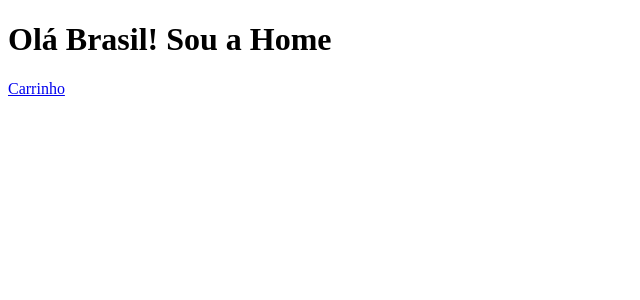
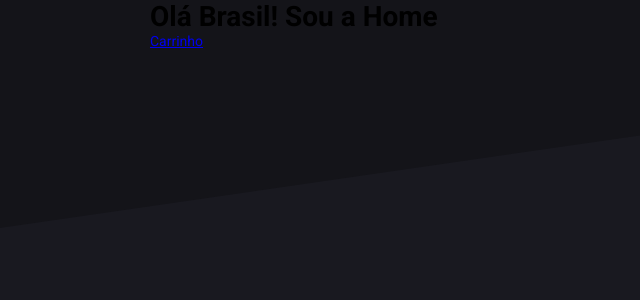
Before and after one commit to vanderL/react-flux-architecture, a React (Create React App) app: page / in a window 1280 px wide. Shown: the top 300 px of the page, without its empty margins (0-640 px from the left). Built offline with nearby package versions, Linux system fonts and the light colour scheme.

Commit message:
add StyledComponent: Global Style

```diff
--- a/package.json
+++ b/package.json
@@ -10,6 +10,7 @@
     "react-dom": "^17.0.2",
     "react-router-dom": "^5.2.0",
     "react-scripts": "4.0.3",
+    "styled-components": "^5.2.3",
     "web-vitals": "^1.0.1"
   },
   "scripts": {
--- a/src/App.js
+++ b/src/App.js
@@ -1,6 +1,7 @@
 import React from 'react';
-import { BrowserRouter } from 'react-router-dom'
+import { BrowserRouter } from 'react-router-dom';
 
+import GlobalStyles from './styles/global';
 import Routes from './routes'
 
 function App() {
@@ -8,6 +9,7 @@
     <BrowserRouter>
     {/** Header */}
       <Routes />
+      <GlobalStyles />
     </BrowserRouter>
   );
 }
--- /dev/null
+++ b/src/styles/global.js
@@ -0,0 +1,33 @@
+import { createGlobalStyle } from 'styled-components';
+
+import background from '../assets/img/background.svg';
+
+export default createGlobalStyle`
+    @import url('https://fonts.googleapis.com/css2?family=Roboto:wght@400;700&display=swap');
+
+    * {
+        margin: 0;
+        padding: 0;
+        outline: 0;
+        box-sizing: border-box;
+    }
+
+    body {
+        background: #191920 url(${background}) no-repeat center center;
+        -webkit-font-smoothing: antialiased;
+    }
+
+    body, input, button {
+        font: 14px Roboto, sans-serif;
+    }
+
+    #root {
+        max-width: 1020px;
+        margin: 0 auto;
+        padding: 0 20px 50px;
+    }
+
+    button {
+        cursor: pointer;
+    }
+`;
```
Also changed, not shown: src/assets/img/background.svg (added), 1 other file (tests, documents, lock files or other folders).
